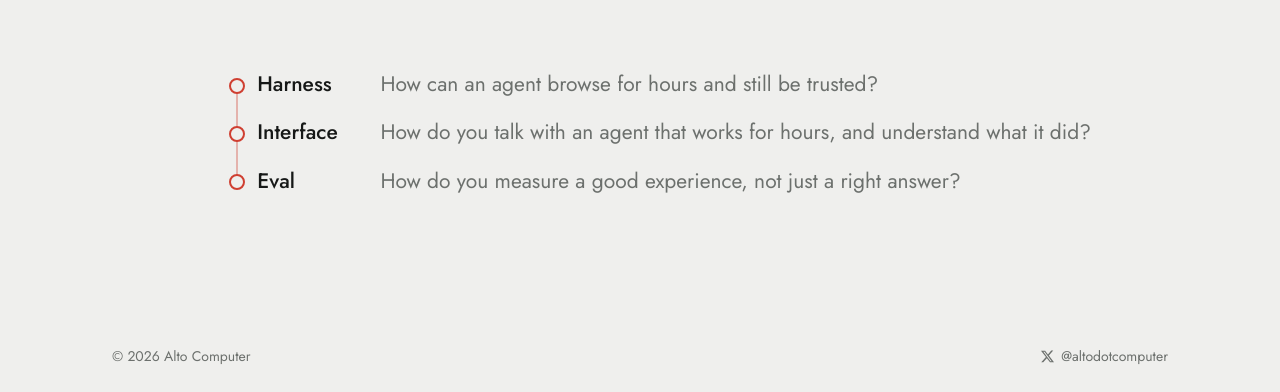
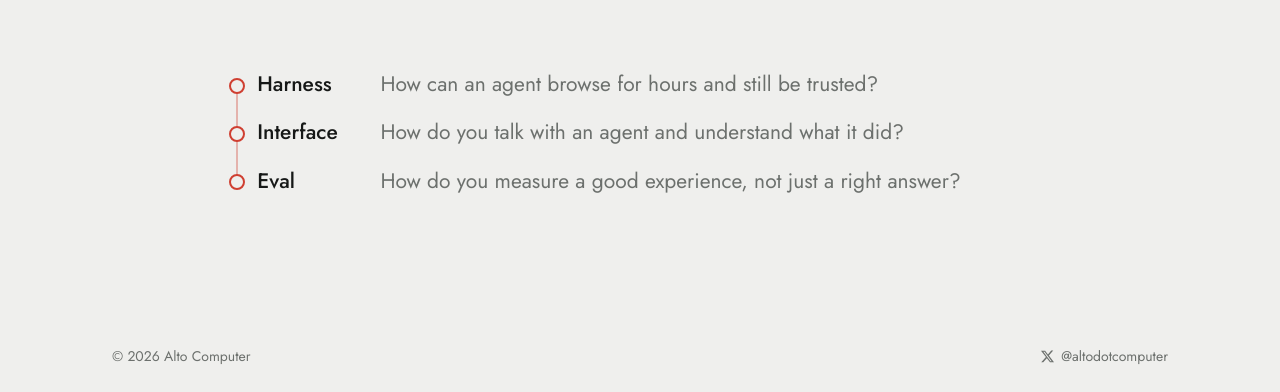
Before and after one commit to alto-computer/alto, a plain HTML site: page index.html in a window 1280 px wide. Shown: the part 408-800 px from the top of the page. Drawn offline with Linux system fonts and the light colour scheme.

Commit message:
Shorten the interface question
Co-Authored-By: Claude Opus 5.5 <noreply@anthropic.com>

```diff
--- a/index.html
+++ b/index.html
@@ -72,7 +72,7 @@ a:focus-visible{outline:2px solid var(--thread); outline-offset:2px}
 
     <ul class="knots">
       <li><span class="name">Harness</span><span class="q">How can an agent browse for hours and still be trusted?</span></li>
-      <li><span class="name">Interface</span><span class="q">How do you talk with an agent that works for hours, and understand what it did?</span></li>
+      <li><span class="name">Interface</span><span class="q">How do you talk with an agent and understand what it did?</span></li>
       <li><span class="name">Eval</span><span class="q">How do you measure a good experience, not just a right answer?</span></li>
     </ul>
   </main>
```
